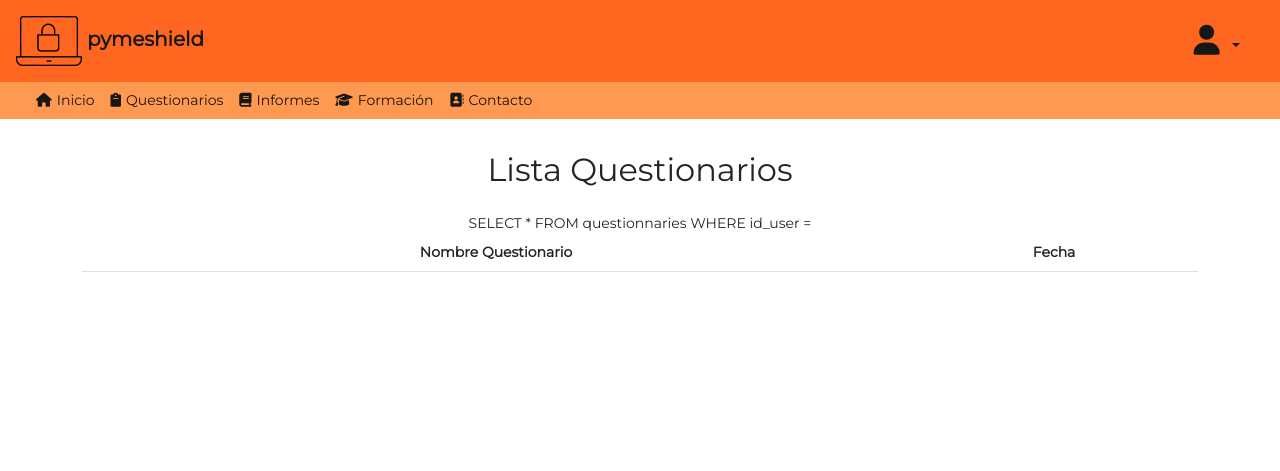
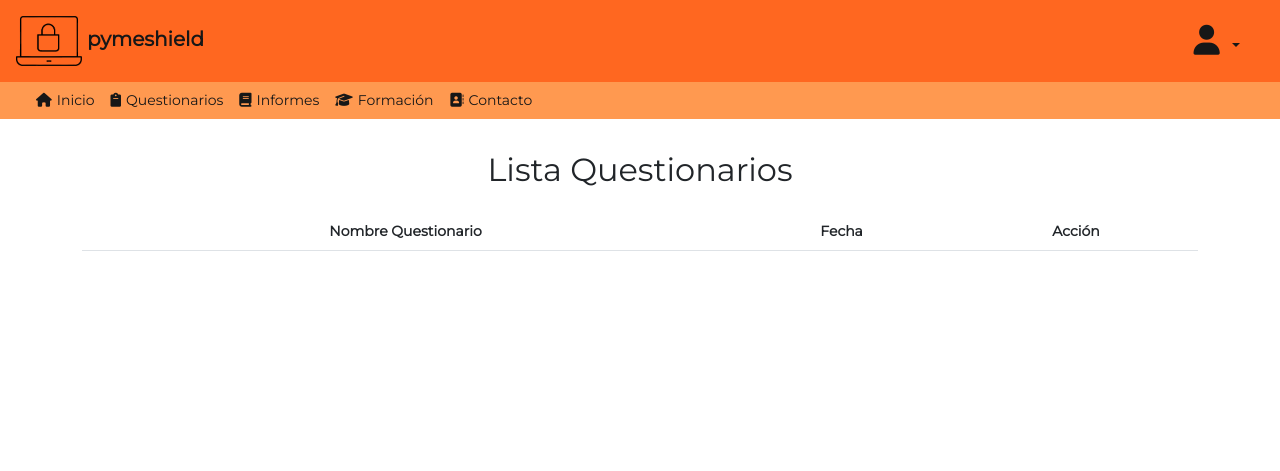
Before and after one commit to samuel-lara/Informes-Equip2-Sprint2-Pymeralia, a PHP site: page /Vista-Questionari.php in a window 1280 px wide. Shown: the top 471 px of the page. Run offline with PHP 8.4, Linux system fonts and the light colour scheme; data that the repository does not hold is empty.

Commit message:
linqueos hechos

```diff
--- a/pymeraliaFiles/clases/QuestionariClass.php
+++ b/pymeraliaFiles/clases/QuestionariClass.php
@@ -30,8 +30,7 @@ class Questionari {
 
 	//ahora declaro una serie de métodos constructores que aceptan diversos números de parámetros
 
-  function __construct0($user_id){
-    $this->id_user = $user_id;
+  function __construct0(){
   }
 
   function __construct1($id)
@@ -313,12 +312,18 @@ class Questionari {
     include "../includes/config-desconnexio.php";
   }
 
+
+
+
+
+
+
+
   public function mostrarQuestionarisUsuari(){
 
     include '../includes/config-connexio.php';
 
-    $sql = "SELECT * FROM questionnaries WHERE id_user = $this->id_user";
-    echo ($sql);
+    $sql = "SELECT * FROM questionnaries WHERE id_user = $this->id";
     $result = mysqli_query($conn, $sql);
 
     return $result;
--- a/pymeraliaFiles/cliente/Vista-Questionari.php
+++ b/pymeraliaFiles/cliente/Vista-Questionari.php
@@ -74,9 +74,9 @@
                     <ul class="navbar-nav me-auto mb-2 mb-lg-0">
                         <li class="nav-item"><a class="nav-link" href="#"><i class="fa-solid fa-house"></i>Inicio</a>
                         </li>
-                        <li class="nav-item"><a class="nav-link" href="#"><i
+                        <li class="nav-item"><a class="nav-link" href="Vista-Questionari.php"><i
                                     class="fa-solid fa-clipboard"></i>Questionarios</a></li>
-                        <li class="nav-item"><a class="nav-link" href="#"><i class="fa-solid fa-book"></i>Informes</a>
+                        <li class="nav-item"><a class="nav-link" href="vista-informe.php"><i class="fa-solid fa-book"></i>Informes</a>
                         </li>
                         <li class="nav-item"><a class="nav-link" href="#"><i
                                     class="fa-solid fa-graduation-cap"></i>Formación</a>
@@ -103,11 +103,11 @@
                     <tr>
                         <th scope="col">Nombre Questionario</th>
                         <th scope="col">Fecha</th>
+                        <th scope="col">Acción</th>
                     </tr>
                 </thead>
                 <tbody>
                 <?php
-                    ///*** */
                     $questionari = new Questionari(3);
                     $result = $questionari->mostrarQuestionarisUsuari();
                     while($questionari = mysqli_fetch_array($result)){
@@ -115,7 +115,9 @@
                     <tr>
                         <td id="nombre-cuestionario-"><?php echo $questionari['name_questionary']?></td><!--Nombre Questionario-->
                         <td id="data-cuestionario"><?php echo $questionari['date_questionary']?></td><!--Fecha-->
-                        <td><input class="btn btn-primary" type="submit" value="Comensar Cuestionario"></td><!--Comensar Cuestionario-->
+                        <td>
+                            <a href="contestar-questionari.php"><button type="button" class="btn btn-primary">Empezar Cuestionario</button></a>
+                            </td><!--Començar Cuestionario-->
                     </tr>
 
                     <?php
```
Also changed, not shown: pymeraliaFiles/cliente/vista-informe.php (renamed from pymeraliaFiles/cliente/vista-Informe.php, +6 -5 lines), pymeraliaFiles/cliente/contestar-questionari.php (renamed from pymeraliaFiles/cliente/questionari.php).
